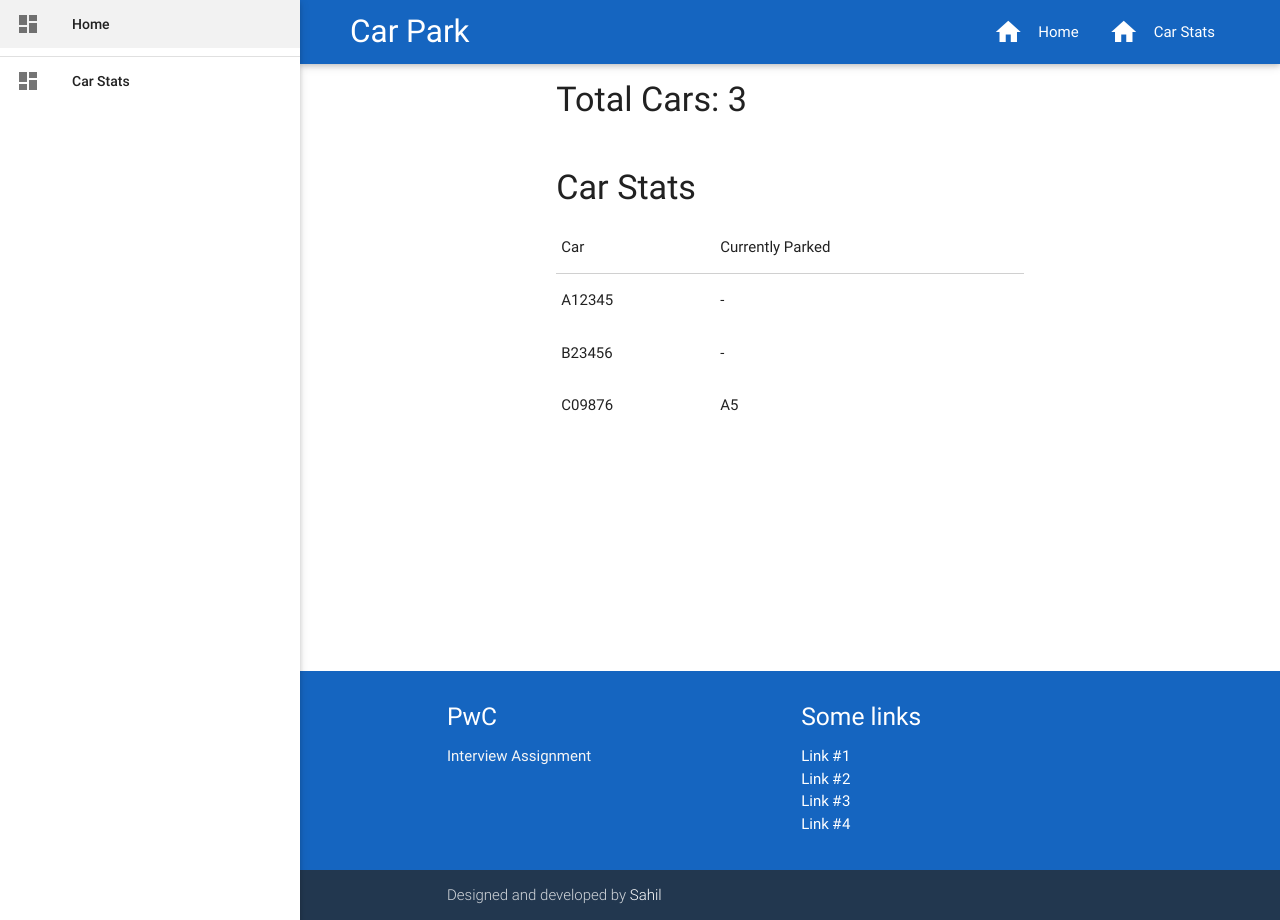
After one commit to SahilKathiri/car-park, a Django app: a page that uses parking_lot/templates/parking_lot/base.html in a window 1280 px wide. The commit adds this page. Run offline with Django 3.2, Linux system fonts and the light colour scheme; data comes from the database, SQL or seed files in the repository; both versions use the stored data as it was after the commit.

```diff
--- a/parking_lot/forms.py
+++ b/parking_lot/forms.py
@@ -17,7 +17,7 @@ class AddCarForm(forms.ModelForm):
 
 
 class RemoveCarForm(forms.Form):
-    car = forms.ModelChoiceField(queryset=Car.objects.all())
+    car = forms.ModelChoiceField(queryset=Car.objects.filter(parking_space__isnull=False))
     out_time = forms.SplitDateTimeField()
 
     def __init__(self, *args, **kwargs):
--- a/parking_lot/templates/parking_lot/base.html
+++ b/parking_lot/templates/parking_lot/base.html
@@ -16,17 +16,17 @@
                     <ul class="left show-on-medium-and-down">
                         <li><a href="#" data-activates="slide-out" class="button-collapse"><i class="material-icons">menu</i></a></li>
                     </ul>
-                    <a style="padding-left: 50px" href="#" class="brand-logo">Car Park</a>
+                    <a style="padding-left: 50px" href="{% url 'parking_lot:index' %}" class="brand-logo">Car Park</a>
                     <ul class="right hide-on-med-and-down" style="padding-right: 50px">
-                        <li><a href="/student/"><i class="material-icons left">home</i>Home</a></li>
-                        <li><a href="/student/"><i class="material-icons left">home</i>Stats</a></li>
+                        <li><a href="{% url 'parking_lot:index' %}"><i class="material-icons left">home</i>Home</a></li>
+                        <li><a href="{% url 'parking_lot:car_stats' %}"><i class="material-icons left">home</i>Car Stats</a></li>
                     </ul>
                 </div>
             </nav>
             <ul id="slide-out" class="side-nav fixed" style="transform: translateX(-100%);">
                 <li><a class="waves-effect" href="{% url 'parking_lot:index' %}"><i class="material-icons ">dashboard</i>Home</a></li>
                 <li><div class="divider"></div></li>
-                <li><a class="waves-effect" href="#"><i class="material-icons ">dashboard</i>Stats</a></li>
+                <li><a class="waves-effect" href="{% url 'parking_lot:car_stats' %}"><i class="material-icons ">dashboard</i>Car Stats</a></li>
             </ul>
         </header>
 
--- /dev/null
+++ b/parking_lot/templates/parking_lot/cars.html
@@ -0,0 +1,34 @@
+{% extends 'parking_lot/base.html' %}
+{% load static %}
+
+{% block header_title %}
+    <title>Car Stats</title>
+{% endblock %}
+
+{% block main_block %}
+    <div class="row">
+        <div class="col s12 offset-m3 m6 offset-l3 l6">
+            <h4>Total Cars: {{ total_cars }}</h4>
+        </div>
+    </div>
+    <div class="row">
+        <div class="col s12 offset-m3 m6 offset-l3 l6">
+            <h4>Car Stats</h4>
+            <table>
+                <thead>
+                    <td>Car</td>
+                    <td>Currently Parked</td>
+                </thead>
+                <tbody>
+                    {% for car in cars %}
+                        <tr>
+                            <td>{{ car.license_no }}</td>
+                            <td>{% if car.parking_space %} {{ car.parking_space }} {% else %} - {% endif %}</td>
+                        </tr>
+                    {% endfor %}
+                </tbody>
+            </table>
+        </div>
+    </div>
+
+{% endblock %}
--- a/parking_lot/templates/parking_lot/index.html
+++ b/parking_lot/templates/parking_lot/index.html
@@ -41,6 +41,8 @@
             {{ form.media }}
         </form>
     </div>
+
+
     <div class="container" style="padding-top: 15px">
         <div class="row">
             <div class="col s12 m12 l12">
--- a/parking_lot/templates/parking_lot/result.html
+++ b/parking_lot/templates/parking_lot/result.html
@@ -16,4 +16,9 @@
             <h3>AED {{ price }}</h3>
         </div>
     </div>
+    <div class="row">
+        <div class="col s12 m12 offset-l4 l4">
+            <a href="{% url 'parking_lot:index' %}" class="btn red waves-effect waves-light">Go Back</a>
+        </div>
+    </div>
 {% endblock %}
--- a/parking_lot/urls.py
+++ b/parking_lot/urls.py
@@ -6,4 +6,5 @@ app_name = 'parking_lot'
 
 urlpatterns = [
     url(r'^$', views.index, name='index'),
+    url(r'^stats/$', views.car_stats, name='car_stats'),
 ]
--- a/parking_lot/views.py
+++ b/parking_lot/views.py
@@ -24,8 +24,8 @@ def index(request):
                 car = remove_car_form.cleaned_data['car']
                 car.out_time = remove_car_form.cleaned_data['out_time']
                 car.parking_space.occupied = False
+                car.parking_space.save()
                 car.parking_space = None
-
                 car.save()
 
                 time_diff = car.out_time - car.in_time
@@ -47,8 +47,13 @@ def index(request):
     context_dict['slots_available'] = ParkingSpace.objects.filter(occupied=False).count()
     context_dict['add_car_form'] = add_car_form
     context_dict['remove_car_form'] = remove_car_form
-    context_dict['total_cars'] = Car.objects.all().count()
     context_dict['occupied_spaces'] = Car.objects.filter(parking_space__isnull=False)
     context_dict['vacant_spaces'] = ParkingSpace.objects.filter(occupied=False)
     context_dict['free_space'] = ParkingSpace.objects.filter(occupied=False).count()
     return render(request, 'parking_lot/index.html', context_dict)
+
+def car_stats(request):
+    context_dict = {}
+    context_dict['total_cars'] = Car.objects.all().count()
+    context_dict['cars'] = Car.objects.all()
+    return render(request, 'parking_lot/cars.html', context_dict)
```
Also changed, not shown: requirements.txt (added, +17 -0 lines), db.sqlite3.
